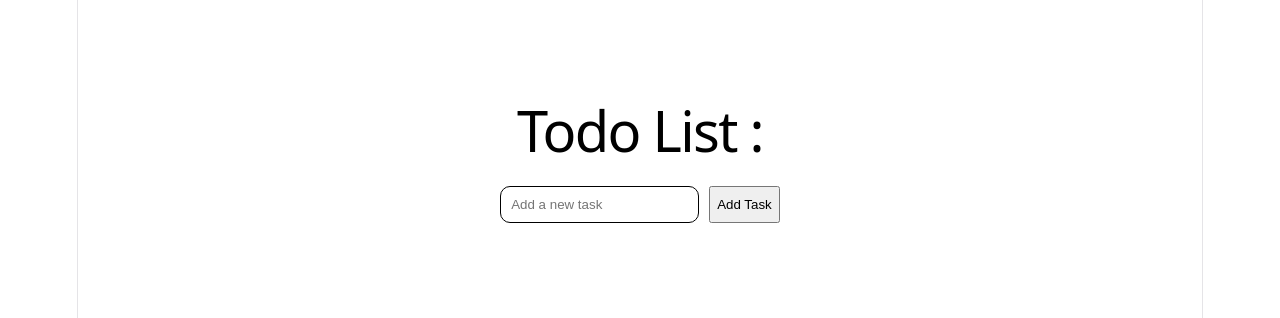
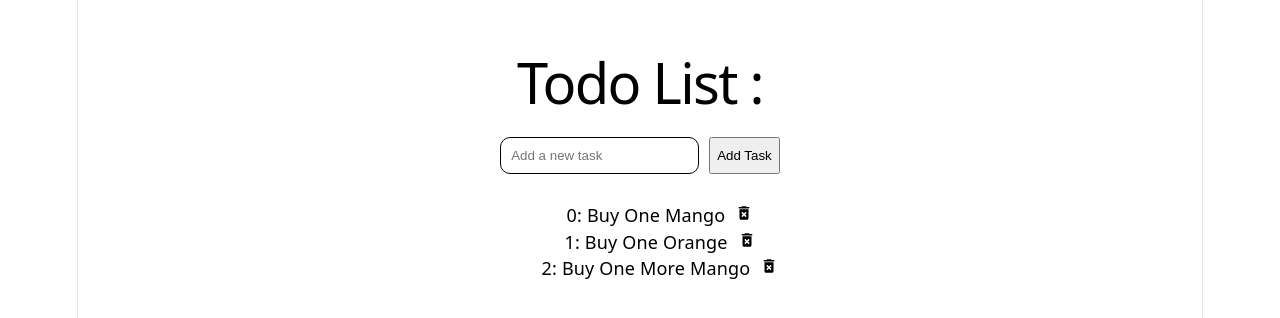
Before and after one commit to Hrithiksaini2000/Redux_tutorials, a React (Vite) app: page / in a window 1280 px wide. Shown: the part 232-550 px from the top of the page. Built offline with nearby package versions, Linux system fonts and the light colour scheme.

Commit message:
How to access the data and what is a role of use selector hook

```diff
--- a/package.json
+++ b/package.json
@@ -12,6 +12,7 @@
   "dependencies": {
     "react": "^19.2.7",
     "react-dom": "^19.2.7",
+    "react-icons": "^5.7.0",
     "react-redux": "^9.3.0",
     "redux": "^5.0.1"
   },
--- a/src/App.css
+++ b/src/App.css
@@ -214,3 +214,12 @@
     padding: 10px;
     border-radius: 10px;
 }
+
+li{
+  list-style: none;
+  color: #000;
+      display: flex;
+    gap: 10px;
+    align-items: center;
+    justify-content: center;
+}
--- a/src/components/Todo.jsx
+++ b/src/components/Todo.jsx
@@ -1,6 +1,13 @@
-export const Todo = () =>{
-    return(
-               <div className="container">
+import { useSelector } from "react-redux"
+import { MdDeleteForever } from "react-icons/md"
+
+export const Todo = () => {
+
+    const tasks = useSelector((state) => state.task)
+    //    console.log("React States",state.task)
+
+    return (
+        <div className="container">
             <div className="todo-app">
                 <h1>Todo List : </h1>
                 <div className="row">
@@ -9,7 +16,20 @@ export const Todo = () =>{
                         <button>Add Task</button>
                     </form>
                 </div>
-                <ul id="list-container"></ul>
+                <ul id="list-container">
+                    {
+                        tasks.map((curtask, index) => {
+                            return (
+                                <li key={index}>
+                                    <p>{index}: {curtask}</p>
+                                    <div>
+                                        <MdDeleteForever />
+                                    </div>
+                                </li>
+                            )
+                        })
+                    }
+                </ul>
             </div>
         </div>
     )
--- a/src/main.jsx
+++ b/src/main.jsx
@@ -10,6 +10,7 @@ import "./App.css"
 
 createRoot(document.getElementById('root')).render(
   <StrictMode>
+  {/* This is a Provider component which is act as bridge between react and redux */}
     <Provider store={store}>
       <App />
     </Provider>
--- a/src/store.jsx
+++ b/src/store.jsx
@@ -20,7 +20,7 @@ function taskreducer(state = initialState, action) {
 
         case Delete_Task:
             const update_task = state.task.filter((curs_task, index) => {
-                return index === action.payload
+                return index !== action.payload
             })
 
             console.log(update_task)
@@ -57,6 +57,8 @@ console.log("Intial state: ", store.getState())
 
 // Dispatch Function
 store.dispatch(addtask("Buy One Mango"))
+store.dispatch(addtask("Buy One Apple"))
+store.dispatch(addtask("Buy One Orange"))
 
 // Get State
 console.log("Add Dispatch", store.getState())
@@ -66,5 +68,4 @@ store.dispatch(addtask("Buy One More Mango"))
 console.log("Add Dispatch", store.getState())
 
 store.dispatch(deletetask(1))
-
 console.log("Delete Dispatch", store.getState())
```
Also changed, not shown: 1 other file (tests, documents, lock files or other folders).
